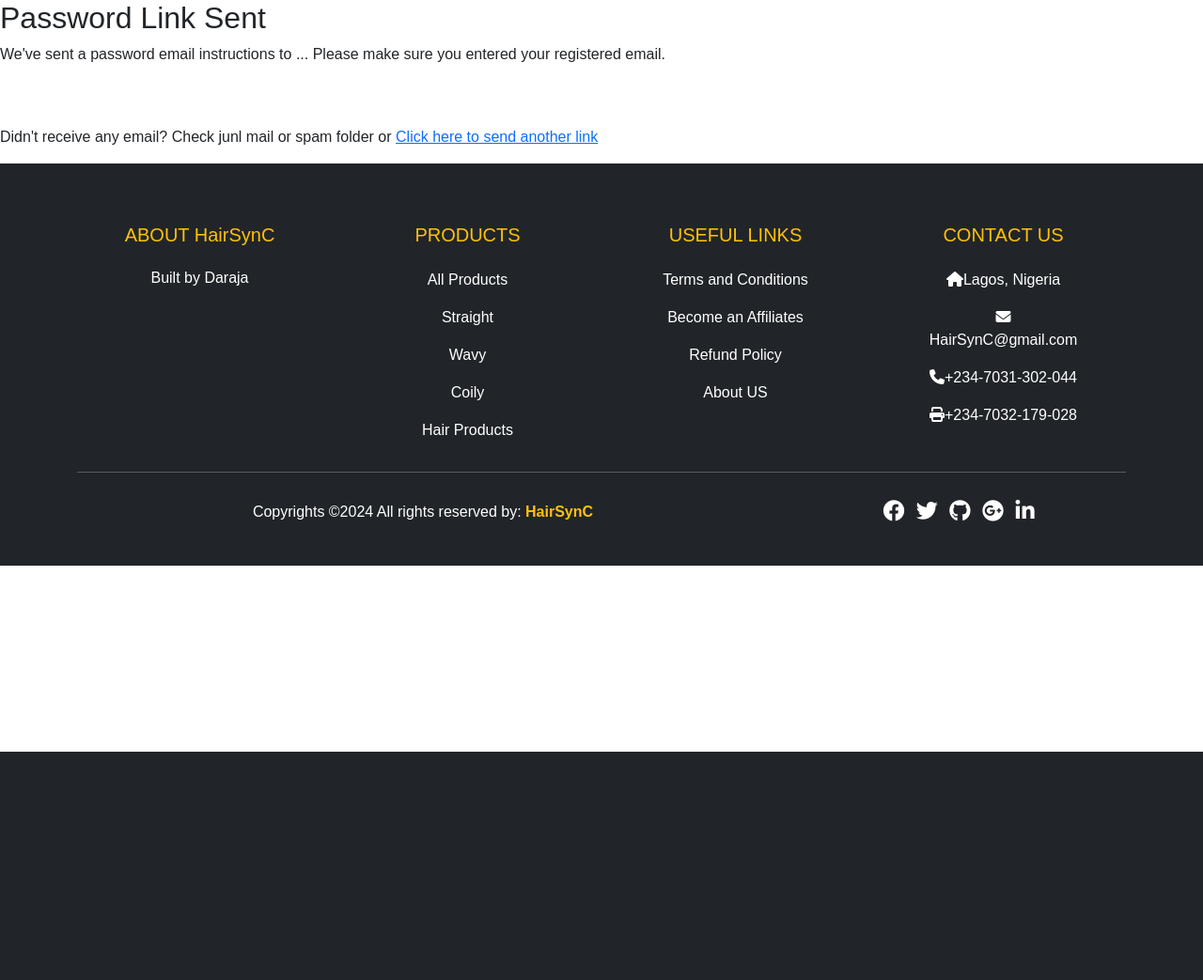
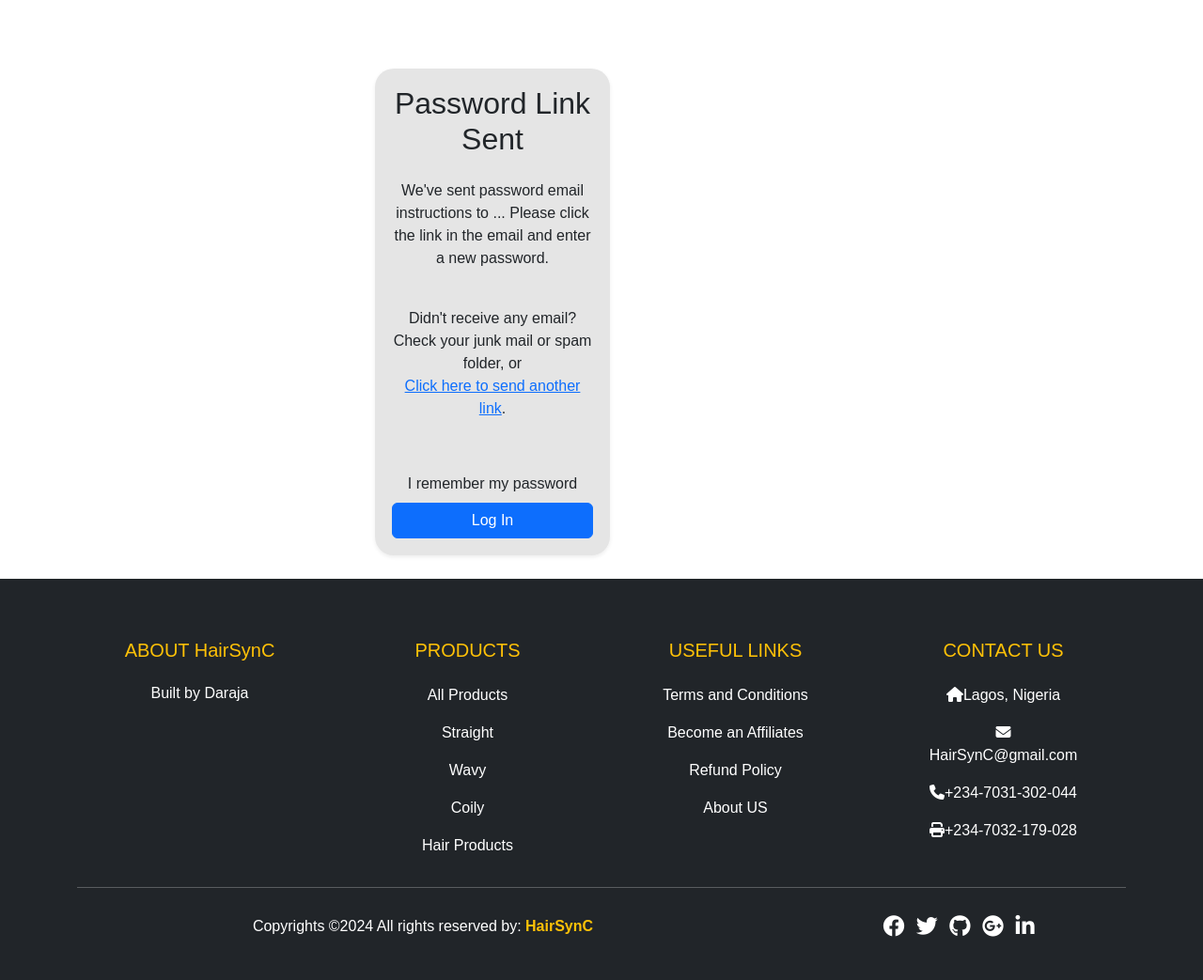
Before and after one commit to NwoguGlory1/HairrSynC, a Django app: page /password_reset/done/ in a window 1280 px wide. Shown: the whole page at 94% size. Before the commit the page ends 800 px from the top, so only its background shows below. Run offline with Django 5.2, Linux system fonts and the light colour scheme; some web fonts are replaced.

Commit message:
Edited the password_reset_done.html to look better with boostrap

```diff
--- a/hairsync/templates/store/password_reset_done.html
+++ b/hairsync/templates/store/password_reset_done.html
@@ -1,18 +1,21 @@
 {% extends './base.html' %}
 {% load static %}
-
 
 {% block navbar %}
 <!-- Empty navbar block to hide navbar -->
 {% endblock %}
 
 {% block content %}
-    <h2>Password Link Sent </h2>
-    <p>We've sent a password email instructions to ... Please make sure you entered your registered email.</p>
+<div class="container mt-5">
+    <div class="row justify-content-center">
+        <div class="col-lg-6">
+            <div class="card shadow-sm">
+                <div class="card-body text-center">
+                    <h2 class="mb-4">Password Link Sent</h2>
+                    <p>We've sent password email instructions to ... Please click the link in the email and enter a new password.</p>
                     <br>
-    <br>
-    <p> Didn't receive any email? Check junl mail or spam folder or
-        <a href="{% url 'password_reset' %}"> Click here to send another link </a>
+                    <p>Didn't receive any email? <br> Check your junk mail or spam folder, or <br>
+                        <a href="{% url 'password_reset' %}">Click here to send another link</a>.
                     </p>
 
                     {% if messages %}
@@ -20,5 +23,15 @@
                         <div class="alert alert-{{ message.tags }}">{{ message }}</div>
                         {% endfor %}
                     {% endif %}
+                    <br>
 
+                    <div class="text-center mt-3">
+                        <p class="mb-2">I remember my password</p>
+                        <a href="{% url 'login' %}" class="btn btn-primary">Log In</a>
+                    </div>
+                </div>
+            </div>
+        </div>
+    </div>
+</div>
 {% endblock %}
--- a/hairsync/templates/store/password_reset_form.html
+++ b/hairsync/templates/store/password_reset_form.html
@@ -29,7 +29,8 @@
                             <label for="email">Enter Your Email Address</label> <!-- Custom label -->
                             {{ form.email }} <!-- Email input field -->
                         </div>
-
+                        <br>
+                        <br>
                         <div class="text-center">
                             <input type="submit" class="btn btn-primary btn-block" value="Send Reset Link">
                         </div>
```
Lines whose indentation alone changed are shown as unchanged.
